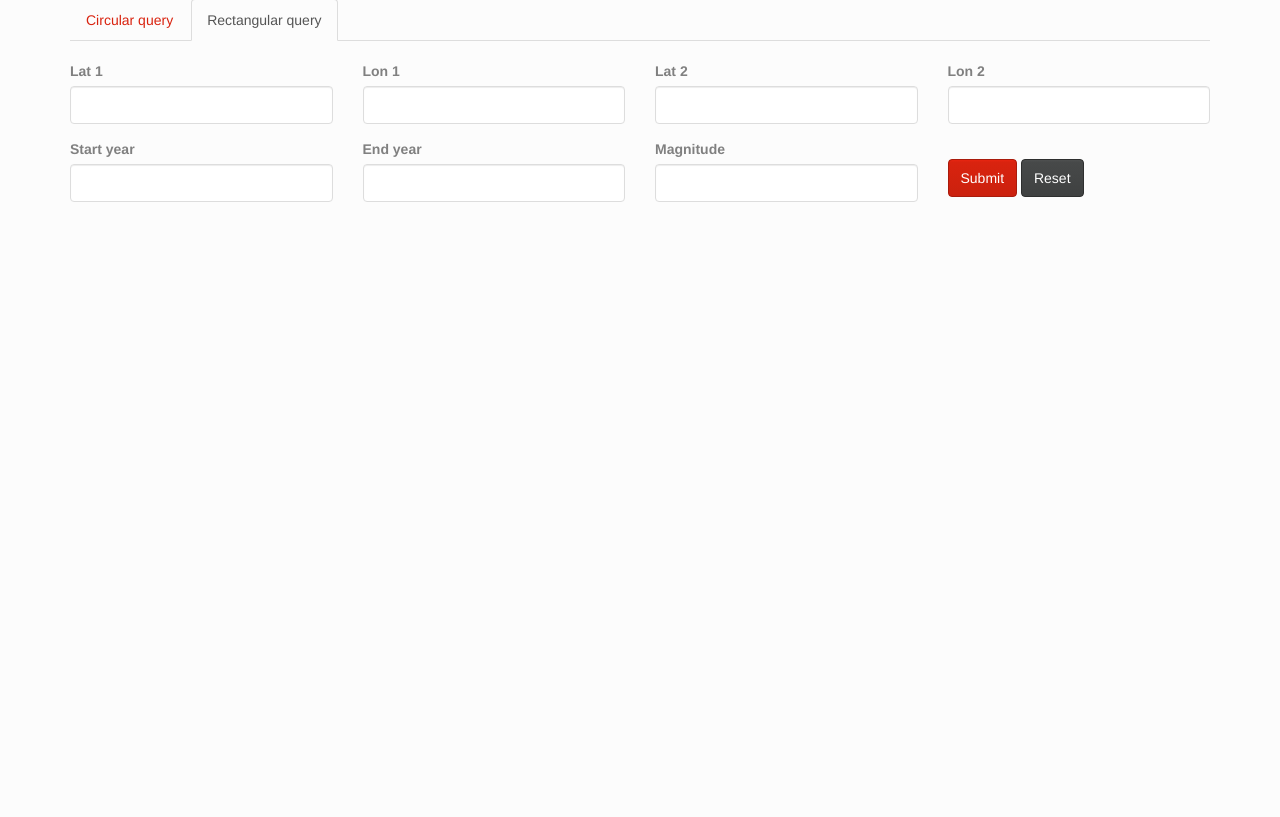
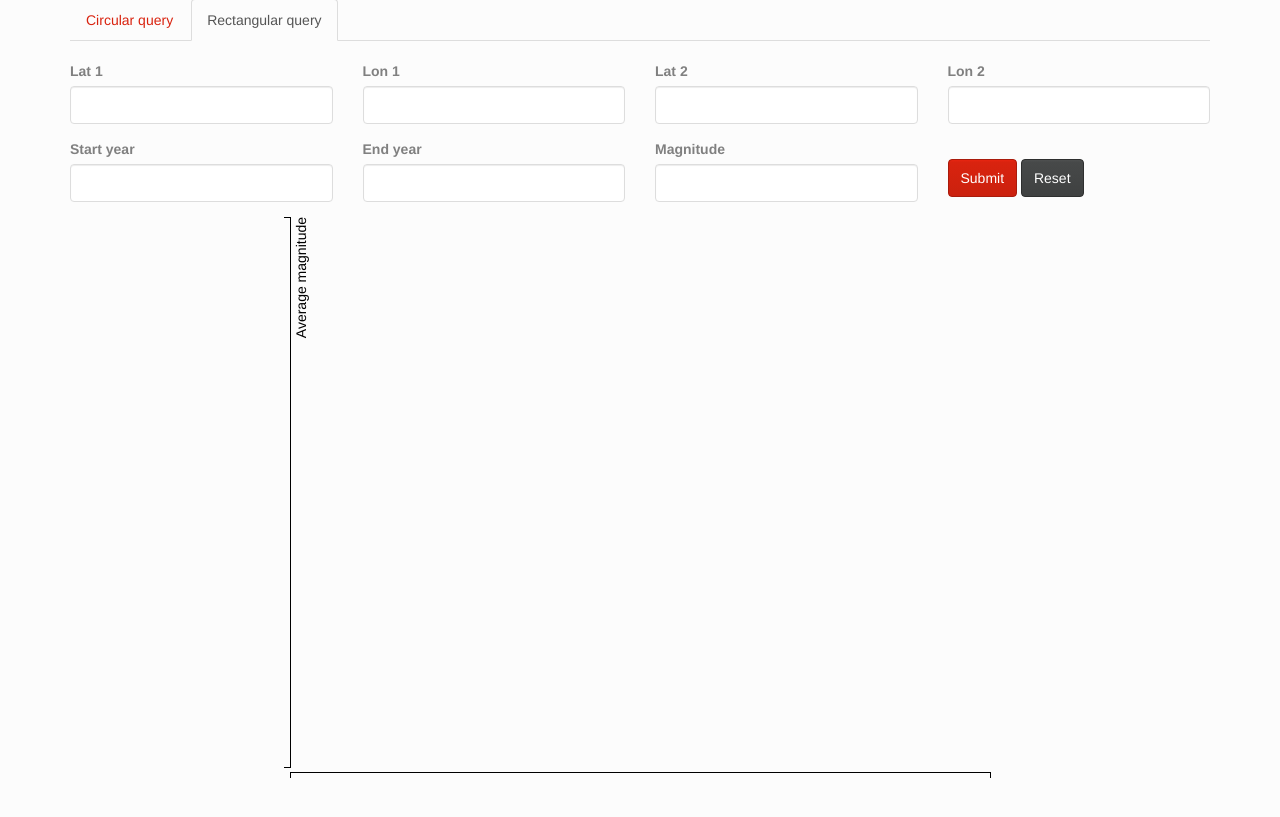
Before and after one commit to minism/uo-sciprog, a Flask app: template templates/solution4.html in a window 1280 px wide. Shown: the part 133-950 px from the top of the page. Run offline with Flask 2, Linux system fonts and the light colour scheme; the template is opened without the code that fills it, so the values that code supplies are empty; some libraries are stand-ins or nearby versions.

Commit message:
improve temporal plot

```diff
--- a/static/solution4.js
+++ b/static/solution4.js
@@ -1,40 +1,92 @@
 // Timeline plot of event data using d3.js
 var WIDTH = 800;
 var HEIGHT = 600;
-var STARTYEAR = 1900;
-var ENDYEAR = 2008;
 
 
 // Export init function
 window.initSolution = function(events) {
-  plotEvents(events);
+  // Merge year data
+  var yearData = mergeYearData(events);
+  plotYearData(yearData);
 };
 
 
-/* Create the chart layout and plot events */
-var plotEvents = function(events) {
+/* Create the chart layout and plot year data */
+var plotYearData = function(yearData) {
   // Create SVG element
   var svg = d3.select("#wrap").append("svg")
       .attr("width", WIDTH)
       .attr("height", HEIGHT);
 
-  svg.selectAll('.event').data(events).enter()
-      .append('circle')
-      .attr('class', 'event')
-      .attr('cx', transform_x)
-      .attr('cy', transform_y)
-      .attr('r', function(ev) {
-        return ev.m;
-      });
-}
+  var padding = 50;
+  var width = WIDTH - padding;
+  var height = HEIGHT - padding;
+
+  // Create axes
+  var years = _.pluck(yearData, 'year')
+  var x = d3.scale.linear()
+      .domain([_.min(years), _.max(years)])
+      .range([padding, width]);
+
+  var magnitudes = _.pluck(yearData, 'magnitude')
+  var y = d3.scale.linear()
+      .domain([_.min(magnitudes), _.max(magnitudes)])
+      .range([height, 0]);
+
+  var xAxis = d3.svg.axis()
+      .scale(x)
+      .orient("bottom");
+
+  var yAxis = d3.svg.axis()
+      .scale(y)
+      .orient("left")
+      .ticks(10);
+
+  svg.append("g")
+      .attr("class", "x axis")
+      .attr("transform", "translate(0," + (height + 5) + ")")
+      .call(xAxis)
+    .append("text")
+
+  svg.append("g")
+      .attr("class", "y axis")
+      .attr("transform", "translate(" + padding +  ",0)")
+      .call(yAxis)
+    .append("text")
+      .attr("transform", "rotate(-90)")
+      .attr("y", 6)
+      .attr("dy", ".71em")
+      .style("text-anchor", "end")
+      .text("Average magnitude")
+
+  // Plot events
+  svg.selectAll('.bar').data(yearData).enter()
+      .append('rect')
+      .attr('class', 'bar')
+      .attr('x', function(ev) { return x(ev.year) })
+      .attr('width', 5)
+      .attr('y', function(ev) { return y(ev.magnitude) })
+      .attr('height', function(ev) { return height - y(ev.magnitude) });
+};
 
 
-/* Coordinate transformation functions for charts */
-var transform_x = function(ev) {
-  var pos = (ev.y - STARTYEAR) / (ENDYEAR - STARTYEAR);
-  return pos * WIDTH;
-}
-var transform_y = function(ev) {
-  var pos = (ev.lat + 90) / 180;
-  return HEIGHT - pos * HEIGHT;
-}
+/* Calculate mean magnitudes for all years */
+var mergeYearData = function (events) {
+  console.log(events);
+  var years = {};
+  _.map(events, function(ev) {
+    years[ev.y] = years[ev.y] === undefined ? [] : years[ev.y]
+    years[ev.y].push(parseFloat(ev.m))
+  });
+  _.map(years, function(magnitudes, year) {
+    var sum = _.reduce(magnitudes, function(a, b) { return a + b; }, 0);
+    years[year] = sum / magnitudes.length;
+  });
+
+  return _.map(years, function(magnitude, year) {
+    return {
+      magnitude: magnitude,
+      year: parseInt(year)
+    }
+  });
+};
--- a/templates/solution4.html
+++ b/templates/solution4.html
@@ -9,6 +9,17 @@
     display: block;
     margin-left: auto;
     margin-right: auto;
+  }
+
+  .axis path,
+  .axis line {
+    fill: none;
+    stroke: #000;
+    shape-rendering: crispEdges;
+  }
+
+  .bar:hover {
+    fill: blue;
   }
 </style>
 
@@ -27,6 +38,7 @@
 {% block scripts %}
 
 <script src="/static/lib/d3.v3.min.js"></script>
+<script src="/static/lib/underscore-min.js"></script>
 <script src="/static/solution4.js"></script>
 
 {% include "partials/init_solution.html" %}
```
